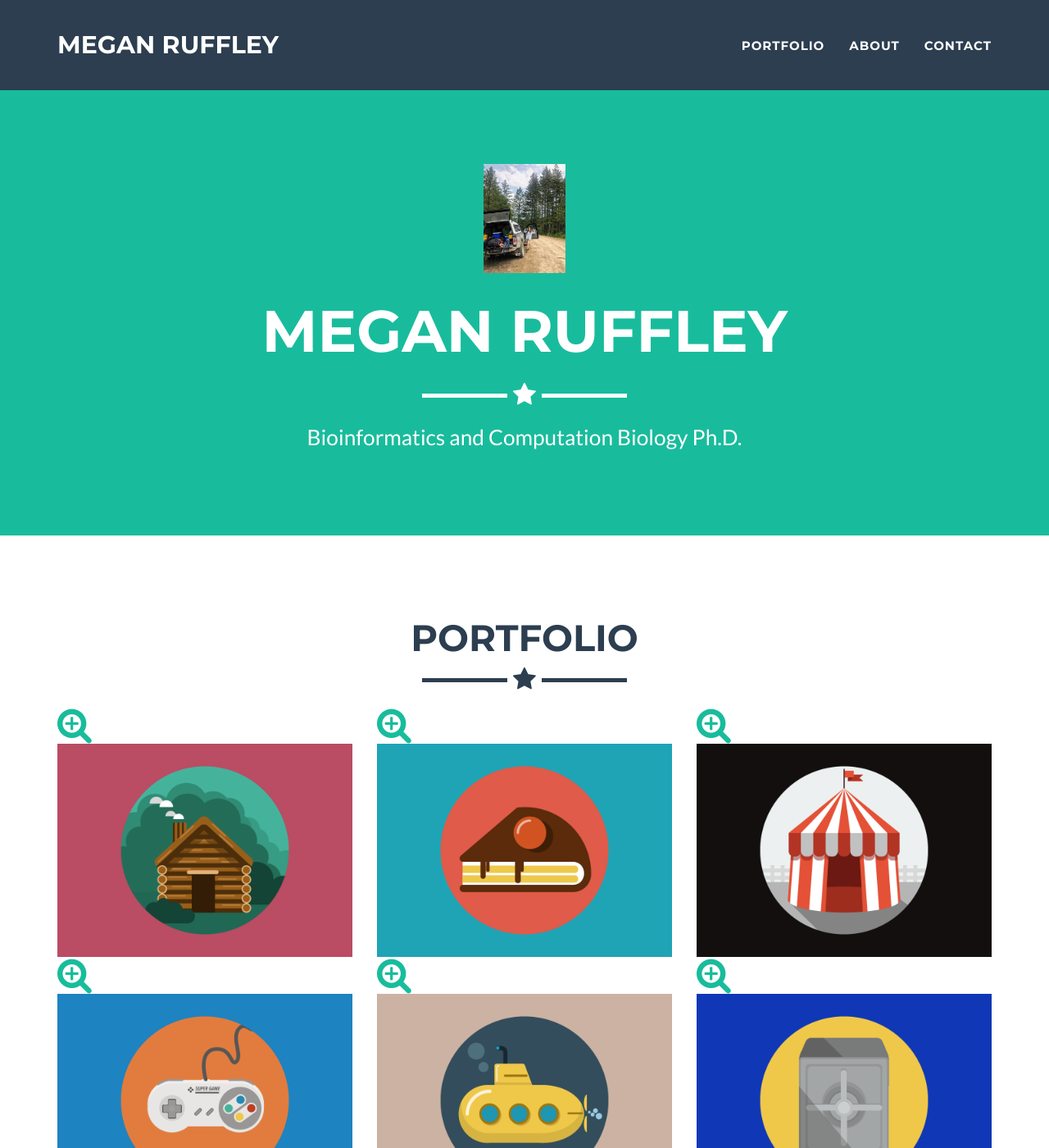
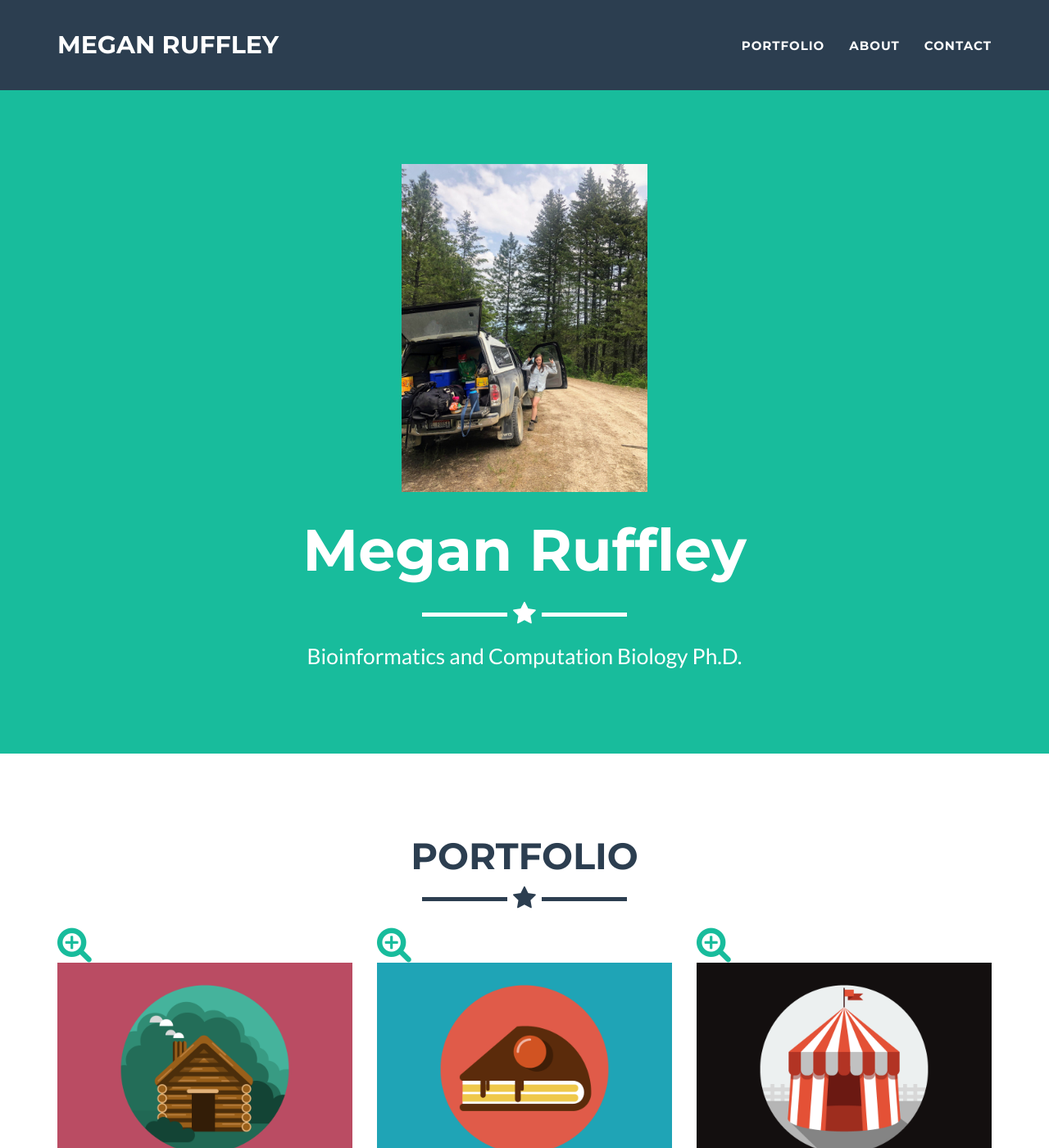
Before and after one commit to ruffleymr/ruffleymr.github.io, a Jekyll site: the page built from index.html, in a window 1280 px wide and 1400 px high. Shown: the whole window at 82% size. Built offline with Jekyll 4.4.1, drawn with Linux system fonts in a browser that asks for light colours.

Commit message:
update text

```diff
--- a/_includes/css/main.css
+++ b/_includes/css/main.css
@@ -98,14 +98,14 @@ header img {
 
 header .intro-text .name {
     display: block;
-    text-transform: uppercase;
+    text-transform: capitalize;
     font-family: Montserrat,"Helvetica Neue",Helvetica,Arial,sans-serif;
-    font-size: 2em;
+    font-size: 1.6em;
     font-weight: 700;
 }
 
 header .intro-text .skills {
-    font-size: 1.25em;
+    font-size: 1.2em;
     font-weight: 300;
 }
 
--- a/_includes/header.html
+++ b/_includes/header.html
@@ -3,7 +3,7 @@
         <div class="container">
             <div class="row">
                 <div class="col-lg-12">
-                    <img class="img-responsive" src="img/Megan.jpg" width="100" height="130" alt="">
+                    <img class="img-responsive" src="img/Megan.jpg" width="300" height="390" alt="">
                     <div class="intro-text">
                         <span class="name">{{ site.title }}</span>
                         <hr class="star-light">
```
